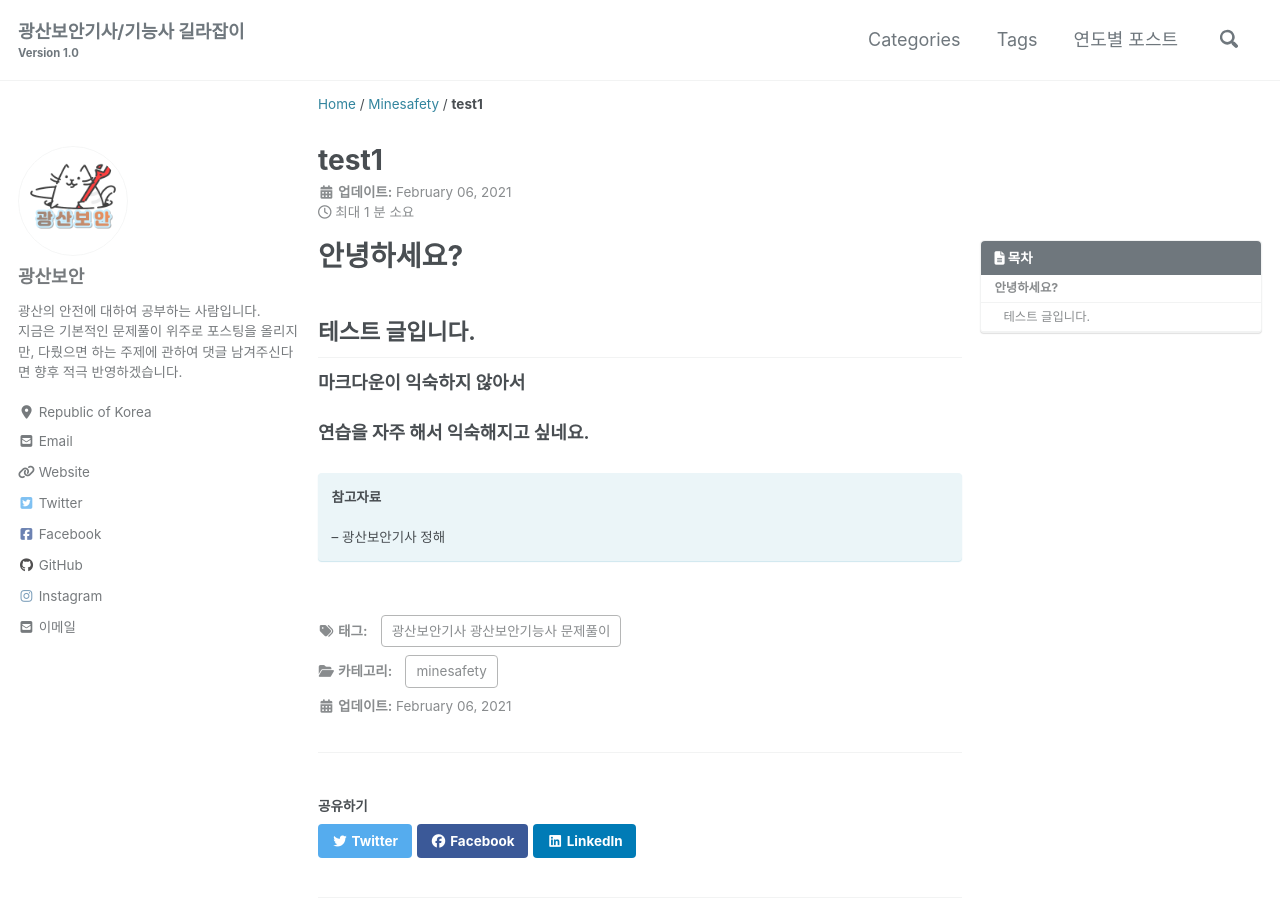
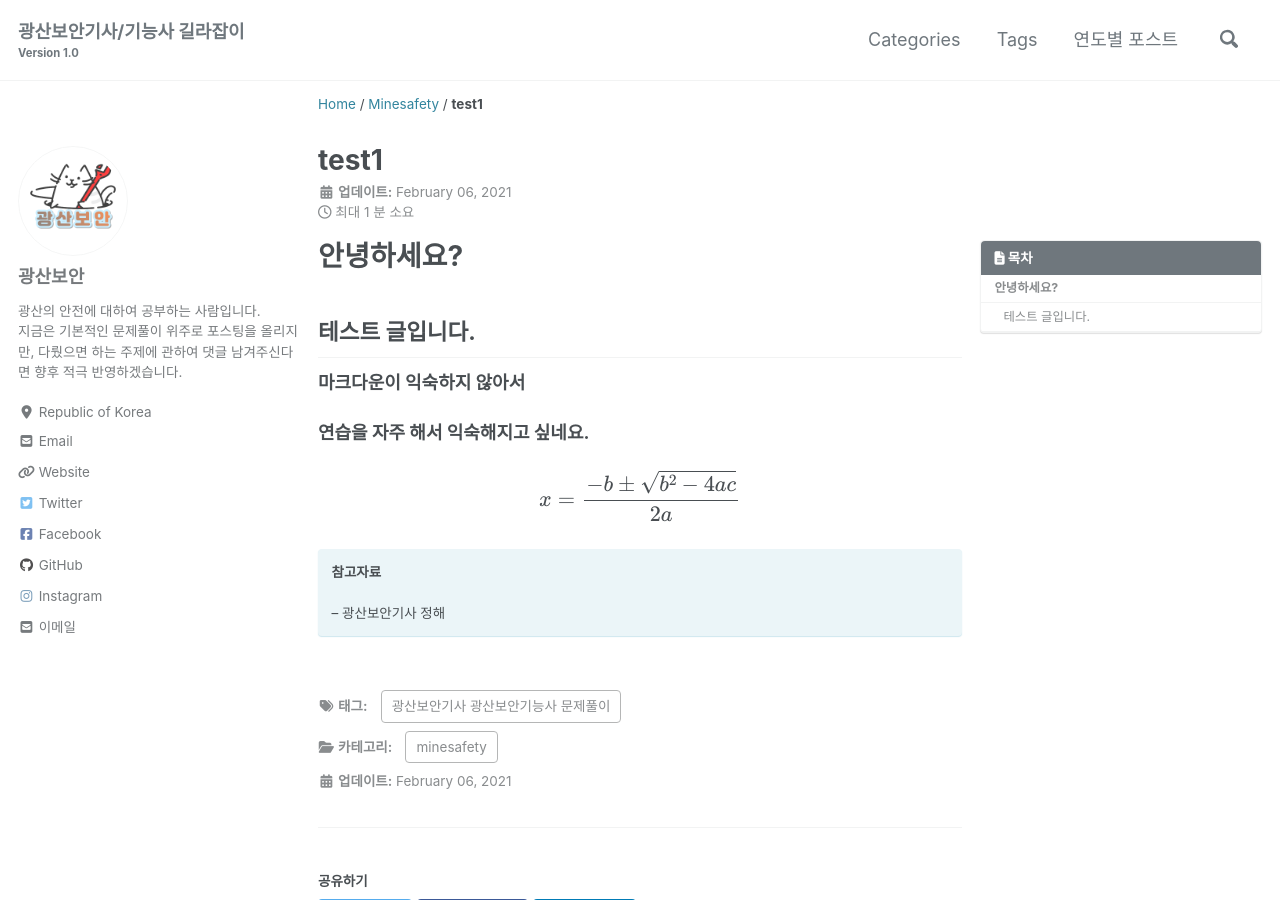
Before and after one commit to minesafety-eng/minesafety-eng.github.com, a Jekyll site: the page built from _posts/2021/2021-2-6-minesafety-engineering-intro.md, in a window 1280 px wide and 900 px high. Built offline with Jekyll 4.4.1, drawn with Linux system fonts in a browser that asks for light colours; cached includes are drawn as plain includes; nearby versions of some CDN libraries; formulas are drawn with MathJax 3; comment, search, counter and statistics services are not loaded; part of the change alters nothing that is shown.

```diff
--- a/_config.yml
+++ b/_config.yml
@@ -22,7 +22,7 @@ words_per_minute         : 200 # 해당 포스트 읽는데 걸리는 시간을
 comments:
   provider               : "disqus" # false (default), "disqus", "discourse", "facebook", "staticman", "staticman_v2", "utterances", "custom"
   disqus:
-    shortname            : mjshinetm # https://help.disqus.com/customer/portal/articles/466208-what-s-a-shortname-
+    shortname            : "mjshinetm" # https://help.disqus.com/customer/portal/articles/466208-what-s-a-shortname-
   discourse:
     server               : # https://meta.discourse.org/t/embedding-discourse-comments-via-javascript/31963 , e.g.: meta.discourse.org
   facebook:
@@ -294,3 +294,10 @@ defaults:
     values:
       layout: single
       author_profile: true
+
+  # Math equation
+    markdown: kramdown
+    highlighter: rouge
+    lsi: false
+    excerpt_separator: "\n\n"
+    incremental: false
--- a/_includes/head.html
+++ b/_includes/head.html
@@ -1,4 +1,8 @@
 <meta charset="utf-8">
+
+{% if page.use_math %}
+  {% include mathjax_support.html %}
+{% endif %}
 
 {% include seo.html %}
 
--- /dev/null
+++ b/_includes/mathjax_support.html
@@ -0,0 +1,23 @@
+<script type="text/x-mathjax-config">
+MathJax.Hub.Config({
+    TeX: {
+      equationNumbers: {
+        autoNumber: "AMS"
+      }
+    },
+    tex2jax: {
+    inlineMath: [ ['$', '$'] ],
+    displayMath: [ ['$$', '$$'] ],
+    processEscapes: true,
+  }
+});
+MathJax.Hub.Register.MessageHook("Math Processing Error",function (message) {
+	  alert("Math Processing Error: "+message[1]);
+	});
+MathJax.Hub.Register.MessageHook("TeX Jax - parse error",function (message) {
+	  alert("Math Processing Error: "+message[1]);
+	});
+</script>
+<script type="text/javascript" async
+        src="https://cdn.mathjax.org/mathjax/latest/MathJax.js?config=TeX-MML-AM_CHTML">
+</script>
--- a/_posts/2021/2021-2-6-minesafety-engineering-intro.md
+++ b/_posts/2021/2021-2-6-minesafety-engineering-intro.md
@@ -3,6 +3,7 @@ title: test1
 layout: single
 author_profile: true
 read_time: true
+use_math: true
 comments: true
 share: true
 related: true
@@ -28,6 +29,10 @@ popular: true
 
 __연습을 자주 해서 익숙해지고 싶네요.__
 
+$$
+x = {-b \pm \sqrt{b^2-4ac} \over 2a}
+$$
+
 
 **참고자료** <br> <br>
 -- 광산보안기사 정해<br>
```
Also changed, not shown: 10 other files.
